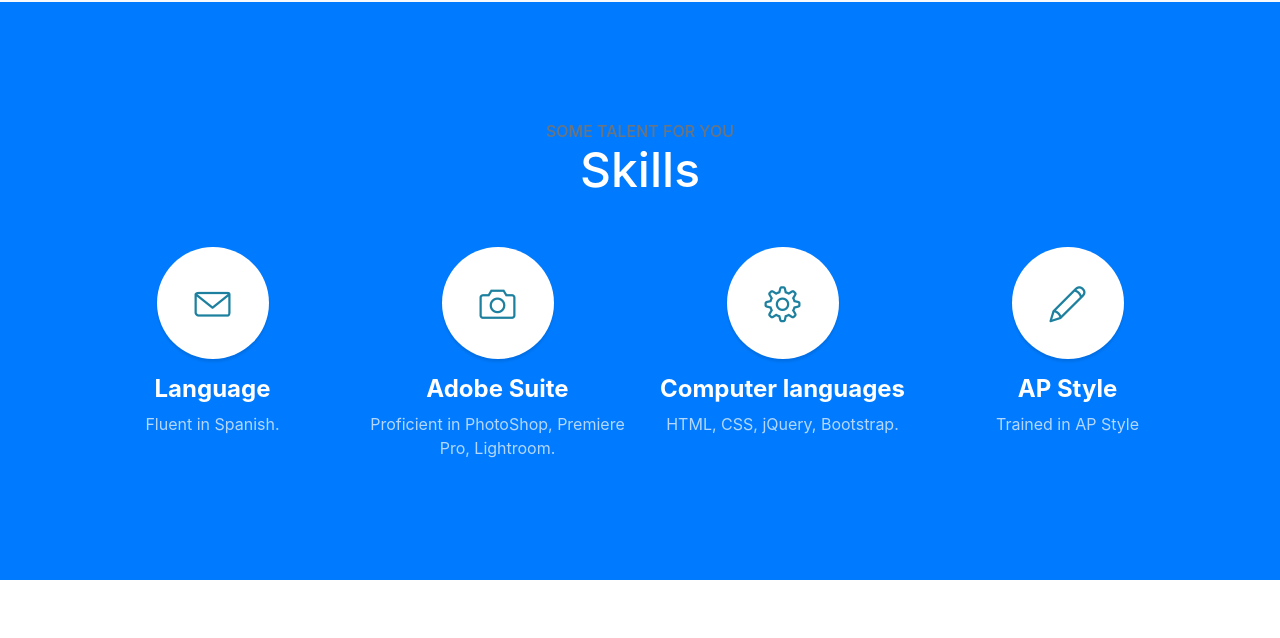
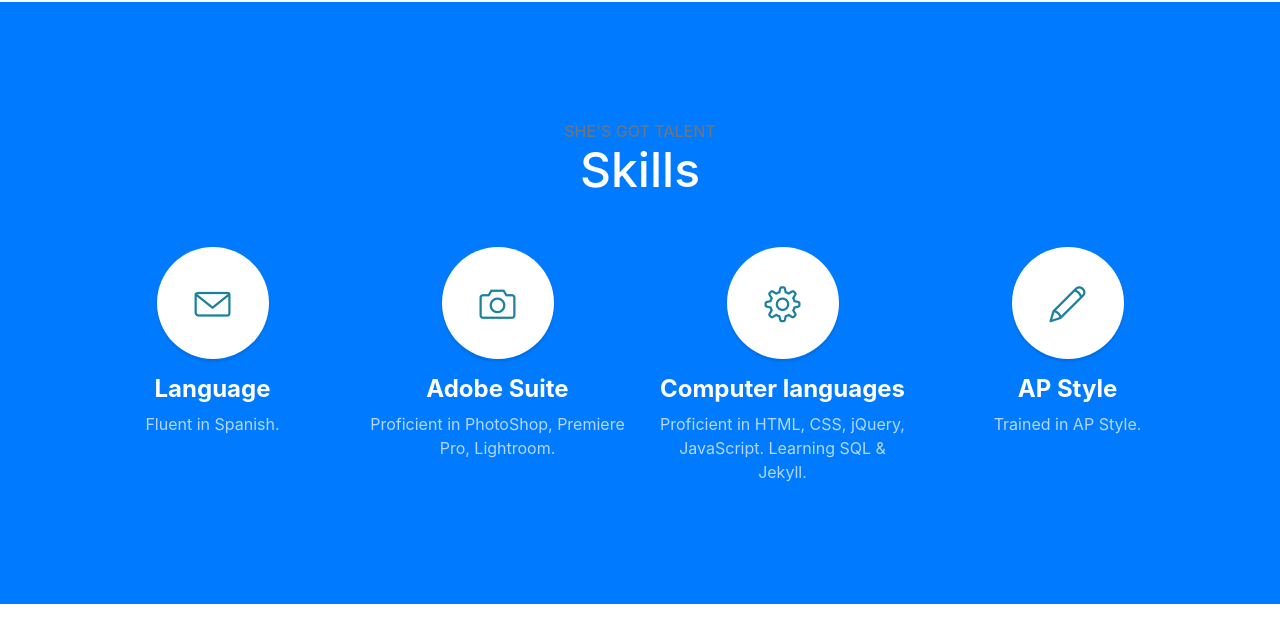
Before and after one commit to ashleyhackett/ashleyhackett.github.io, a website with bundled scripts: page index.html in a window 1280 px wide. Shown: the part 4360-4998 px from the top of the page. Built offline with nearby package versions, Linux system fonts and the light colour scheme.

Commit message:
skills update

```diff
--- a/index.html
+++ b/index.html
@@ -249,7 +249,7 @@
     <section class="content-section bg-primary text-white text-center" id="services">
       <div class="container">
         <div class="content-section-heading">
-          <h3 class="text-secondary mb-0">Some talent for you</h3>
+          <h3 class="text-secondary mb-0">She's got talent</h3>
           <h2 class="mb-5">Skills</h2>
         </div>
         <div class="row">
@@ -278,7 +278,7 @@
             <h4>
               <strong>Computer languages</strong>
             </h4>
-            <p class="text-faded mb-0">HTML, CSS, jQuery, Bootstrap.</p>
+            <p class="text-faded mb-0">Proficient in HTML, CSS, jQuery, JavaScript. Learning SQL & Jekyll.</p>
           </div>
           <div class="col-lg-3 col-md-6">
             <span class="service-icon rounded-circle mx-auto mb-3">
@@ -287,7 +287,7 @@
             <h4>
               <strong>AP Style</strong>
             </h4>
-            <p class="text-faded mb-0">Trained in AP Style</p>
+            <p class="text-faded mb-0">Trained in AP Style.</p>
           </div>
         </div>
       </div>
```
